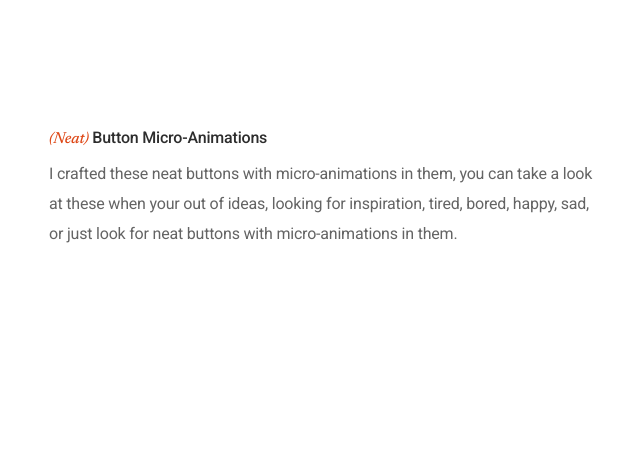
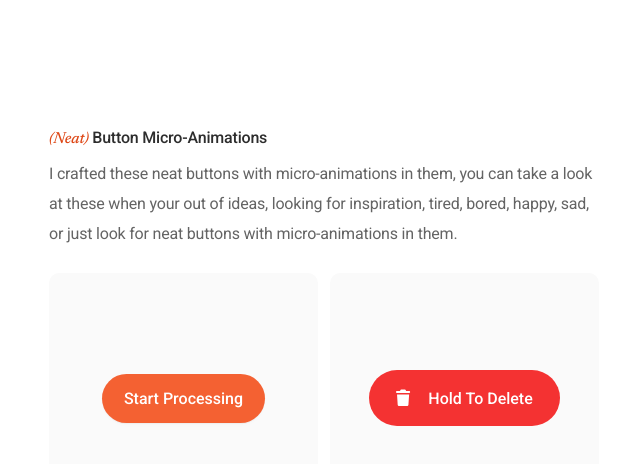
Before and after one commit to ArnavNath550/NeatButtonMicroAnimations, a React (Vite) app: page / in a window 1280 px wide. Shown: the top 464 px of the page, without its empty margins (316-956 px from the left). Built offline with nearby package versions, Linux system fonts and the light colour scheme.

Commit message:
buttons added

```diff
--- a/src/App.tsx
+++ b/src/App.tsx
@@ -18,6 +18,14 @@ function App() {
           micro-animations in them.
         </StyledContentDescription>
       </StyledContent>
+      <StyledButtonsGroup>
+        <StyledButtonCard>
+          <ProcessingButton />
+        </StyledButtonCard>
+        <StyledButtonCard>
+          <HoldToDeleteButton />
+        </StyledButtonCard>
+      </StyledButtonsGroup>
     </StyledContainer>
   );
 }
@@ -51,3 +59,19 @@ const StyledContentDescription = styled.div<{ stagger: number }>`
   line-height: 30px;
   --stagger: ${(props) => props.stagger};
 `;
+
+const StyledButtonsGroup = styled.div`
+  display: flex;
+  flex-direction: row;
+  gap: 12px;
+  flex-wrap: true;
+  margin-top: 1.5rem;
+  margin-bottom: 1.5rem;
+`;
+
+const StyledButtonCard = styled.div`
+  width: 100%;
+  height: 250px;
+  background-color: #fafafa;
+  border-radius: 10px;
+`;
```
